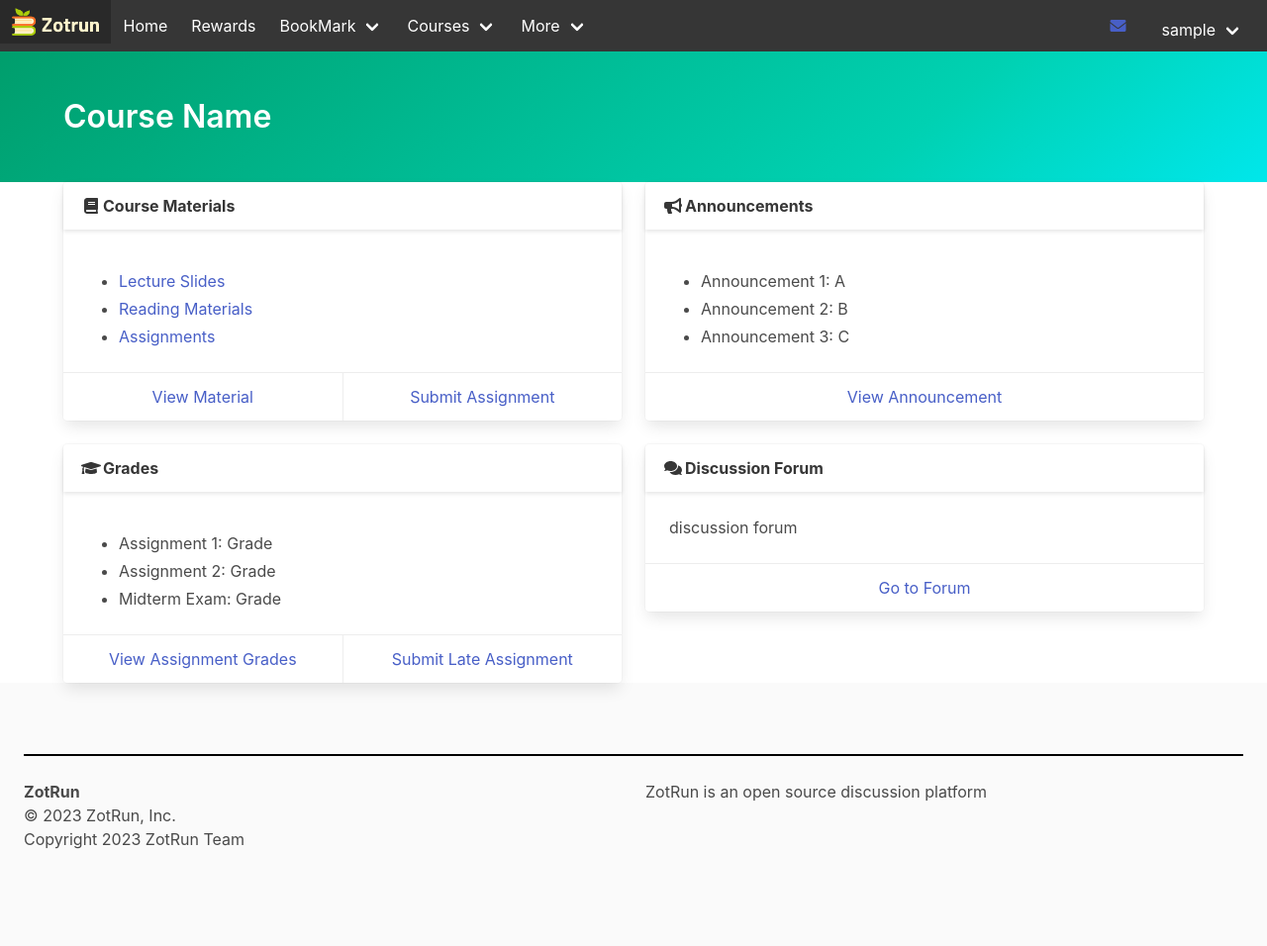
After one commit to DPRO295/D, a Django app: page /course/ in a window 1280 px wide. The commit adds this page. Shown: the whole page at 99% size. Run offline with Django 4.2, Linux system fonts and the light colour scheme; the visitor is signed in with stand-in values (Sample User, id 1); some libraries are stand-ins or nearby versions.

Commit message:
add course page

```diff
--- a/djangoProject/CS295P_Project/templates/auth_layout.html
+++ b/djangoProject/CS295P_Project/templates/auth_layout.html
@@ -43,9 +43,9 @@
             <div class="navbar-item has-dropdown is-hoverable">
                 <a class = "navbar-link">Courses</a>
                 <div class="navbar-dropdown">
-                    <a class="navbar-item my-colorful-link">Course 1</a>
-                    <a class="navbar-item my-colorful-link">Course 2</a>
-                    <a class="navbar-item my-colorful-link">Course 3</a>
+                    <a href="/course/" class="navbar-item my-colorful-link">Course 1</a>
+                    <a href="/course/" class="navbar-item my-colorful-link">Course 2</a>
+                    <a href="/course/" class="navbar-item my-colorful-link">Course 3</a>
                 </div>
             </div>
 
--- /dev/null
+++ b/djangoProject/CS295P_Project/templates/course.html
@@ -0,0 +1,113 @@
+{% extends 'auth_layout.html' %}
+{% load static %}
+
+{% block content %}
+
+<link rel="stylesheet" type="text/css" href="{% static 'css/course.css' %}">
+<link rel="stylesheet" href="https://cdnjs.cloudflare.com/ajax/libs/font-awesome/6.0.0-beta3/css/all.min.css">
+
+<section class="hero is-primary is-bold">
+  <div class="hero-body">
+    <div class="container">
+      <h1 class="title">Course Name</h1>
+    </div>
+  </div>
+</section>
+
+<div class="container">
+  <div class="columns is-multiline">
+    <div class="column is-half-desktop is-full-tablet">
+      <div class="card">
+        <header class="card-header">
+          <p class="card-header-title">
+            <span class="icon"><i class="fas fa-book"></i></span> Course Materials
+          </p>
+        </header>
+        <div class="card-content">
+          <div class="content">
+            <ul>
+              <li><a href="#">Lecture Slides</a></li>
+              <li><a href="#">Reading Materials</a></li>
+              <li><a href="#">Assignments</a></li>
+            </ul>
+          </div>
+        </div>
+        <footer class="card-footer">
+          <a href="#" class="card-footer-item">View Material</a>
+          <a href="#" class="card-footer-item">Submit Assignment</a>
+        </footer>
+      </div>
+    </div>
+
+    <div class="column">
+      <div class="card">
+        <header class="card-header">
+          <p class="card-header-title">
+            <span class="icon"><i class="fas fa-bullhorn"></i></span> Announcements
+          </p>
+        </header>
+        <div class="card-content">
+          <div class="content">
+            <ul>
+              <li>Announcement 1: A</li>
+              <li>Announcement 2: B</li>
+              <li>Announcement 3: C</li>
+            </ul>
+          </div>
+        </div>
+        <footer class="card-footer">
+          <a href="#" class="card-footer-item">View Announcement</a>
+        </footer>
+      </div>
+    </div>
+
+    <div class="column is-half-desktop is-full-tablet">
+      <div class="card">
+        <header class="card-header">
+          <p class="card-header-title">
+            <span class="icon"><i class="fas fa-graduation-cap"></i></span> Grades
+          </p>
+        </header>
+        <div class="card-content">
+          <div class="content">
+            <ul>
+              <li>Assignment 1: Grade</li>
+              <li>Assignment 2: Grade</li>
+              <li>Midterm Exam: Grade</li>
+            </ul>
+          </div>
+        </div>
+        <footer class="card-footer">
+          <a href="#" class="card-footer-item">View Assignment Grades</a>
+            <a href="#" class="card-footer-item">Submit Late Assignment</a>
+        </footer>
+      </div>
+    </div>
+
+    <div class="column">
+      <div class="card">
+        <header class="card-header">
+          <p class="card-header-title">
+            <span class="icon"><i class="fas fa-comments"></i></span> Discussion Forum
+</p>
+</header>
+<div class="card-content">
+<div class="content">
+<p>discussion forum</p>
+</div>
+</div>
+<footer class="card-footer">
+<a href="/current_rewards/" class="card-footer-item">Go to Forum</a>
+</footer>
+</div>
+</div>
+
+  </div>
+</div>
+<button style="position: fixed; bottom: 20px; right: 20px;" id="scrollToTopBtn" class="button is-primary" title="Go to top">
+    <span class="icon">
+        <i class="fas fa-arrow-up"></i>
+    </span>
+</button>
+<script src="{% static 'js/roll.js' %}"></script>
+{% endblock %}
```
